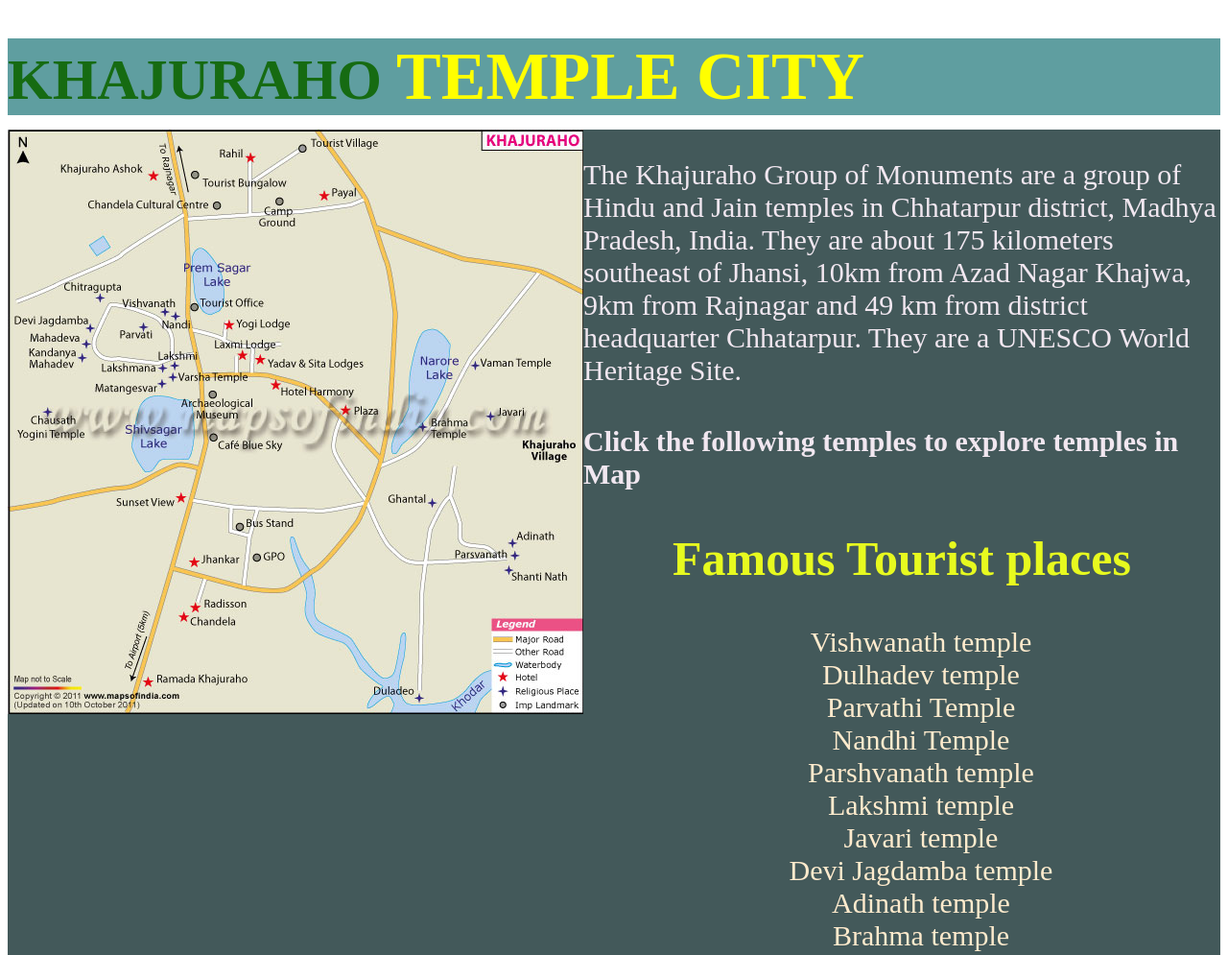
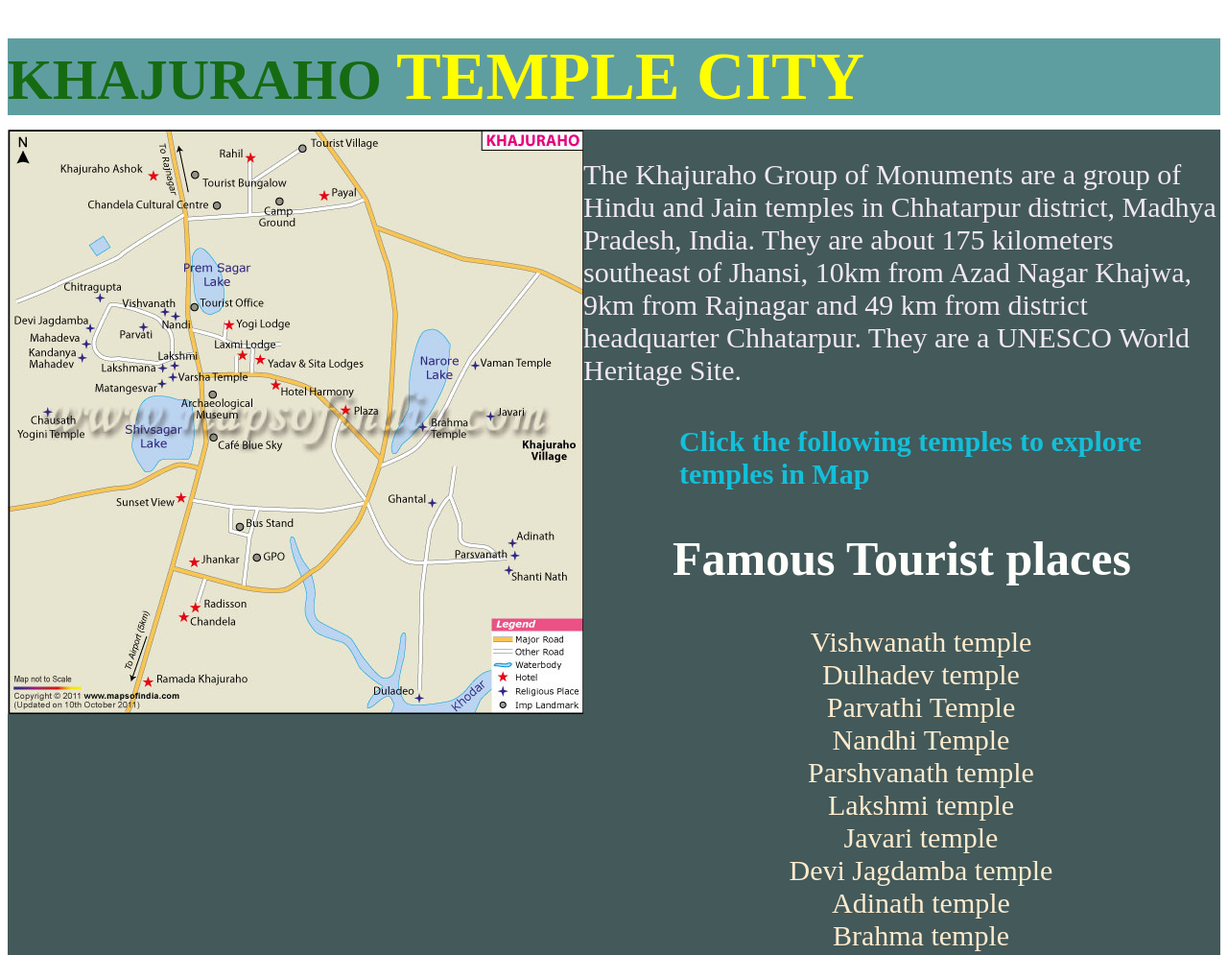
Before and after one commit to Sowmiya-Mani/Making-Hotspot-using-Html, a plain HTML site: page touristplaces.html in a window 1280 px wide. Shown: the top 995 px of the page at 96% size. Drawn offline with Linux system fonts and the light colour scheme.

Commit message:
Update tourstyle.css

```diff
--- a/tourstyle.css
+++ b/tourstyle.css
@@ -39,9 +39,11 @@ h1 span{
 }
 .content h2{
     font-size: 50px;
-    color:rgb(231, 250, 31);
+    color:rgb(254, 254, 251);
     text-align: center;
 }
-.content ul:hover{
-
+.heading h4{
+    color:rgb(20, 191, 217);
+    margin-left: 100px;
+    font-style: bold;
 }
```
